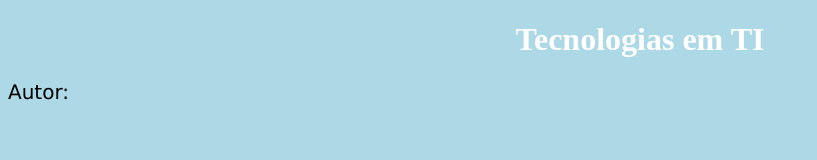
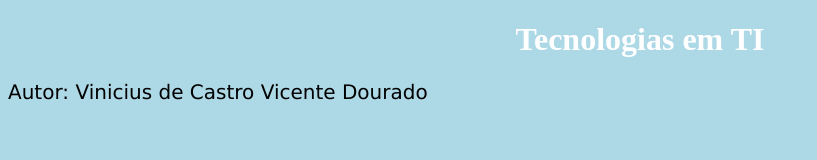
Before and after one commit to vinyyciusd/TecnologiasTI, a plain HTML site: page Index.html in a window 1280 px wide. Shown: the whole page, without its empty margins (0-817 px from the left). Drawn offline with Linux system fonts and the light colour scheme.

Commit message:
Update Index.html
Acrescentado o nome do autor

```diff
--- a/Index.html
+++ b/Index.html
@@ -20,7 +20,7 @@
 	<body>
 
 		<h1>Tecnologias em TI</h1>
-		<p>Autor:</p>
+		<p>Autor: Vinicius de Castro Vicente Dourado </p>
 
 	</body>
 </html>
```
